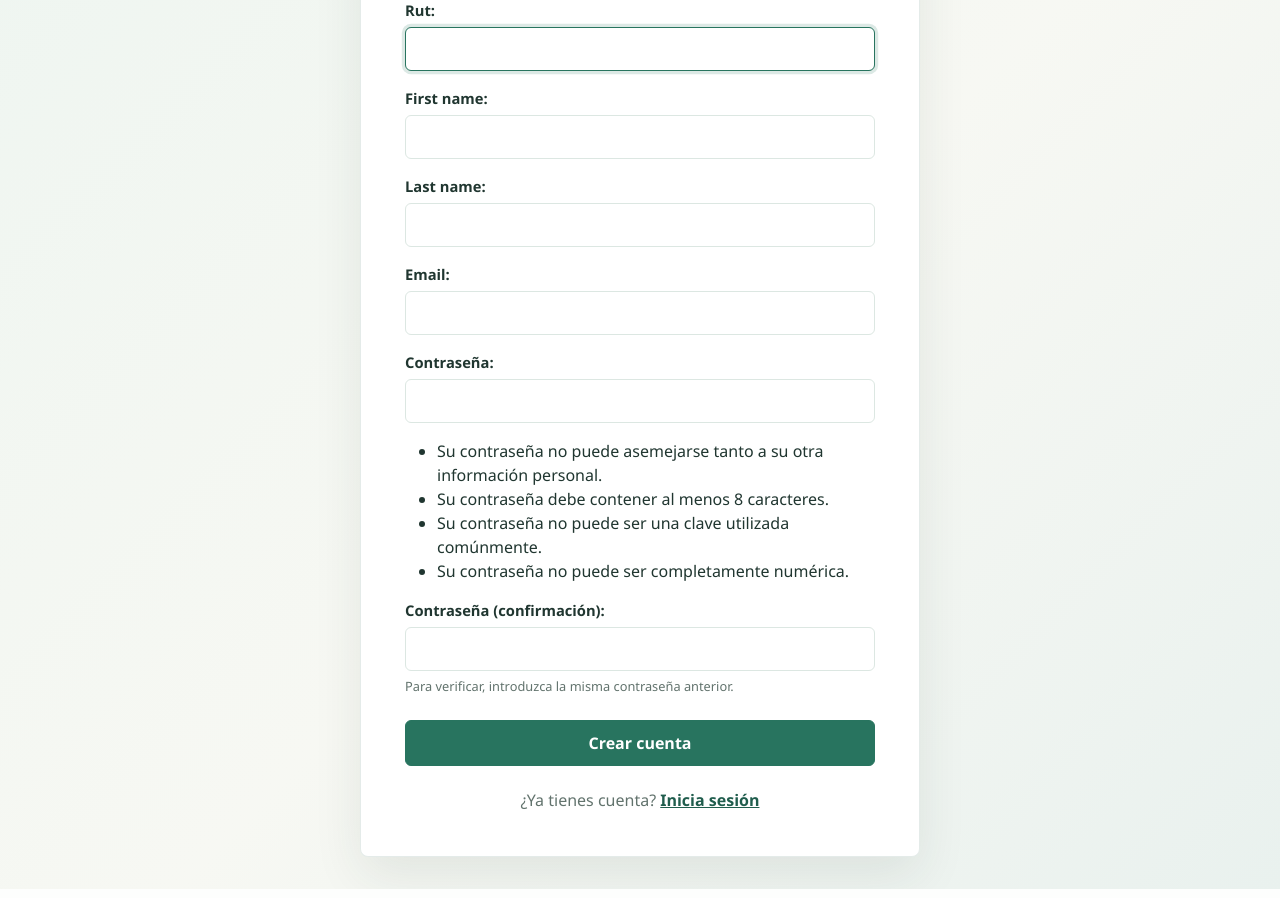
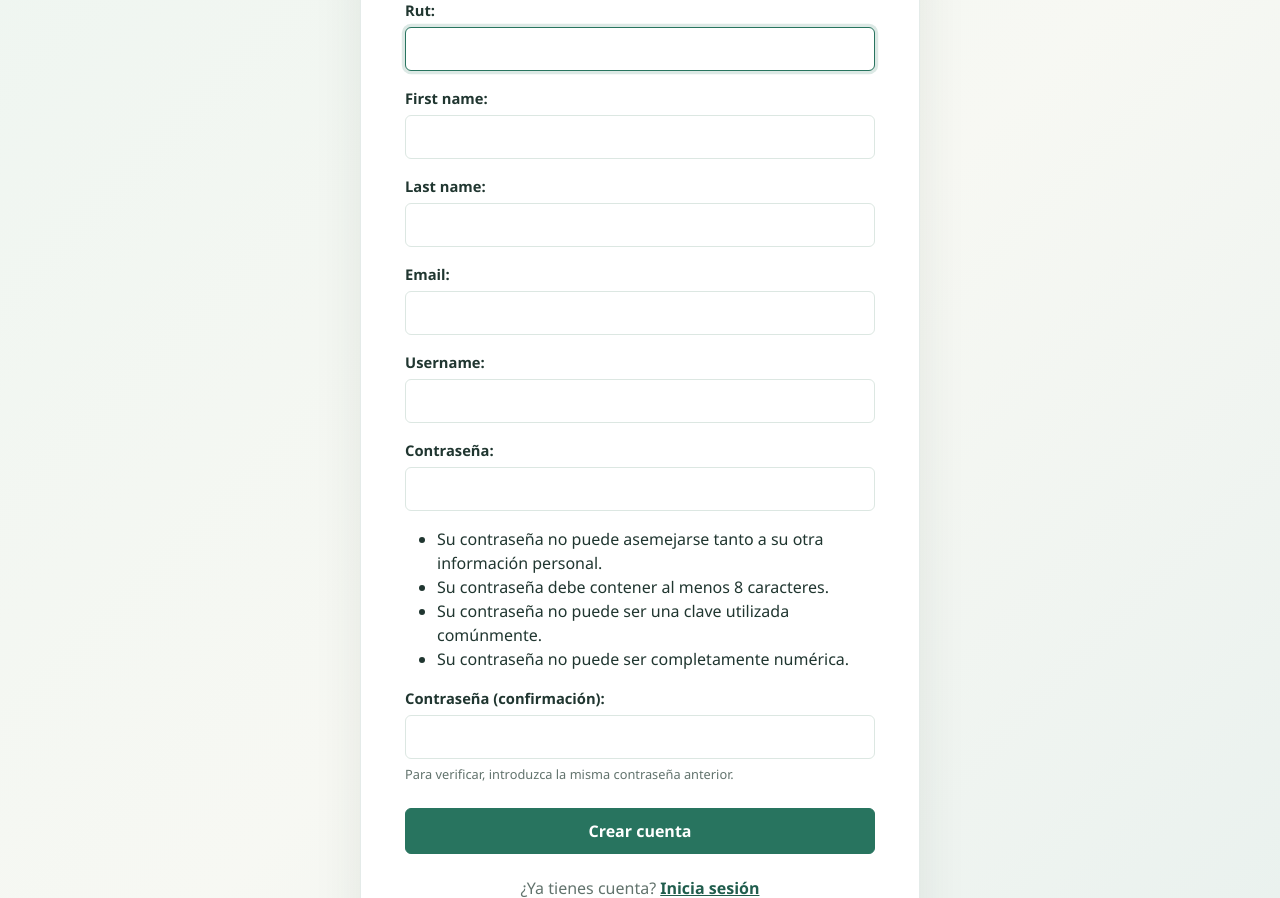
Before and after one commit to cthukh/rememberIt, a Django app: page /funcionario/registro/ in a window 1280 px wide. Shown: the part 289-1187 px from the top of the page. Run offline with Django 5.2, Linux system fonts and the light colour scheme.

Commit message:
Configuracion perfil con nombre de usuario

```diff
--- a/funcionarios/forms.py
+++ b/funcionarios/forms.py
@@ -12,7 +12,7 @@ class CrearFuncionarioForm(UserCreationForm):
 
     class Meta:
         model= Funcionario
-        fields =('rut','first_name','last_name','email')
+        fields =('rut','first_name','last_name','email','username')
 
 
 class IniciarSesionFuncionario(forms.Form):
--- a/funcionarios/models.py
+++ b/funcionarios/models.py
@@ -28,14 +28,13 @@ class Funcionario(AbstractUser):
     password, email, first_name, last_name, is_staff, is_superuser,
     is_active, date_joined (username se elimina abajo).
     """
-    username = None  # el login es por RUT
 
     # required fields
     rut = models.CharField(max_length=12, unique=True, validators=[validar_rut])
     first_name = models.CharField(max_length=60)
     last_name = models.CharField(max_length=60)
     email = models.EmailField(max_length=255, unique=True)
-
+    username = models.CharField(max_length=150, null=True, blank=True)
     # fields para añadir después desde perfil
     phone_number = models.CharField(max_length=30, unique=True, null=True, blank=True)
     rol = models.ForeignKey(Rol, on_delete=models.PROTECT, db_column='rol_id',
--- a/funcionarios/templates/inicio.html
+++ b/funcionarios/templates/inicio.html
@@ -37,7 +37,7 @@
                 <div class="account-panel-heading">
                     <span class="account-avatar" aria-hidden="true">{{datUsu.first_name|first|upper|default:"R" }}</span>
                     <div>
-                        <p class="section-label"> <a class="nav-link" href="{% url 'funcionario:perfil' %}">Tu perfil</a> </p>
+                        <p class="section-label"> <a class="nav-link" href="{% url 'funcionario:perfil' username=datUsu.username %}">Tu perfil</a> </p>
 
                         <h2 id="account-title">Datos de la cuenta</h2>
                     </div>
--- a/funcionarios/urls.py
+++ b/funcionarios/urls.py
@@ -1,4 +1,5 @@
 from django.urls import path
+
 from . import views
 
 app_name = "funcionario"
@@ -9,7 +10,7 @@ urlpatterns = [
     path('base/',views.base),
     path('iniciarSesion/', views.iniciarSesion, name='iniciar_sesion'),
     path('cerrarSesion/', views.cerrarSesion, name='cerrar_sesion'),
-    path('perfil/',views.perfil,name="perfil"),
+    path('perfil/<str:username>',views.perfil,name="perfil"),
     path('agregarNumero/',views.modificarFuncionario,name="agregarNumero")
 
 ]
--- a/funcionarios/views.py
+++ b/funcionarios/views.py
@@ -9,7 +9,9 @@ from .forms import CrearFuncionarioForm, IniciarSesionFuncionario, ActuaFunciona
 def base(request):
     return render(request,"base.html")
 
+@login_required
 def inicio(request):
+    print(request.user.username)
     if not request.user.is_authenticated:
         return redirect("funcionario:iniciar_sesion")
     datosUsuario = request.user
@@ -34,10 +36,11 @@ def iniciarSesion(request):
         form = IniciarSesionFuncionario()
     return render(request, "iniciarses.html", {"form": form})
 
-
+@login_required
 def cerrarSesion(request):
     logout(request)
     return redirect("funcionario:iniciar_sesion")
+
 
 def registro(request):
     if request.method == 'POST':
@@ -54,10 +57,11 @@ def registro(request):
     return render(request,"registro.html",{"form":form})
 
 @login_required
-def perfil(request):
+def perfil(request,username):
+    username = request.user.username
     datosUsuario = request.user
     form = ActuaFuncionarioForm(instance=datosUsuario)
-    return render(request, "perfil.html", {"datUsu": datosUsuario, "form": form})
+    return render(request, "perfil.html", {"datUsu": datosUsuario, "form": form,"username":username})
 
 @login_required
 def modificarFuncionario(request):
```
Also changed, not shown: funcionarios/migrations/0003_funcionario_username.py (added).
